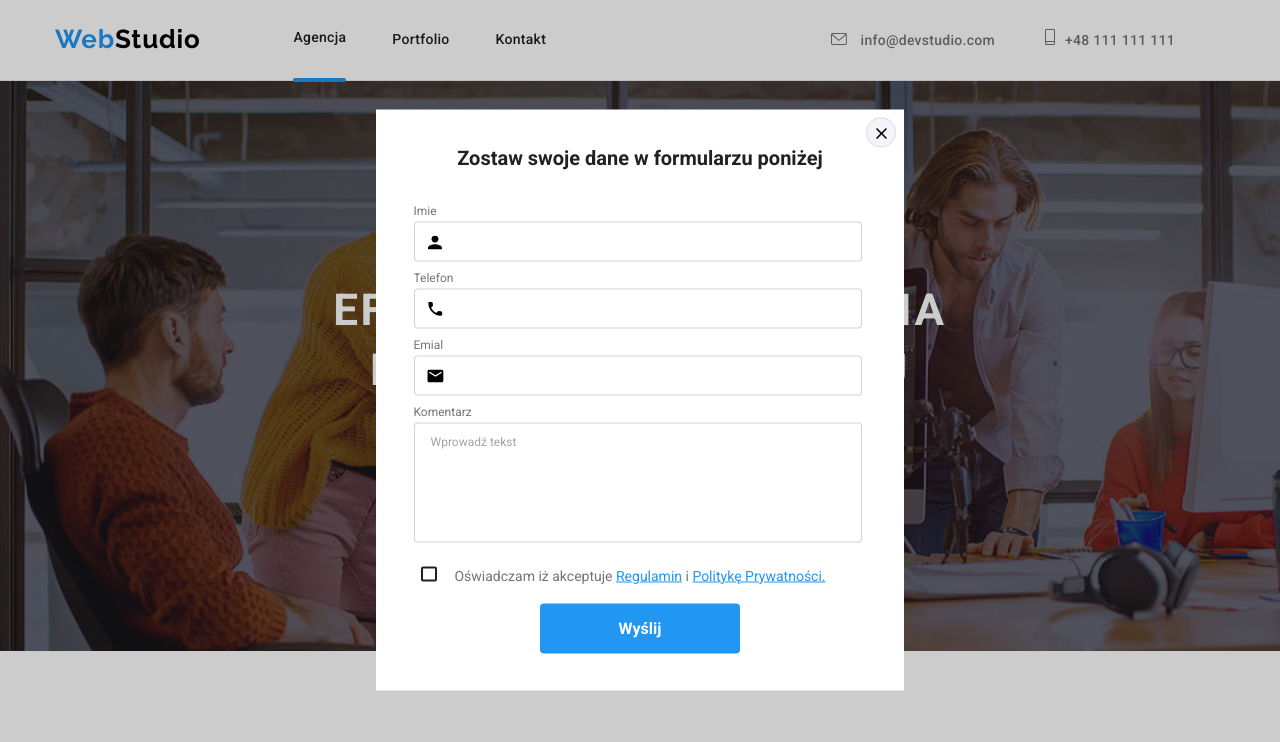
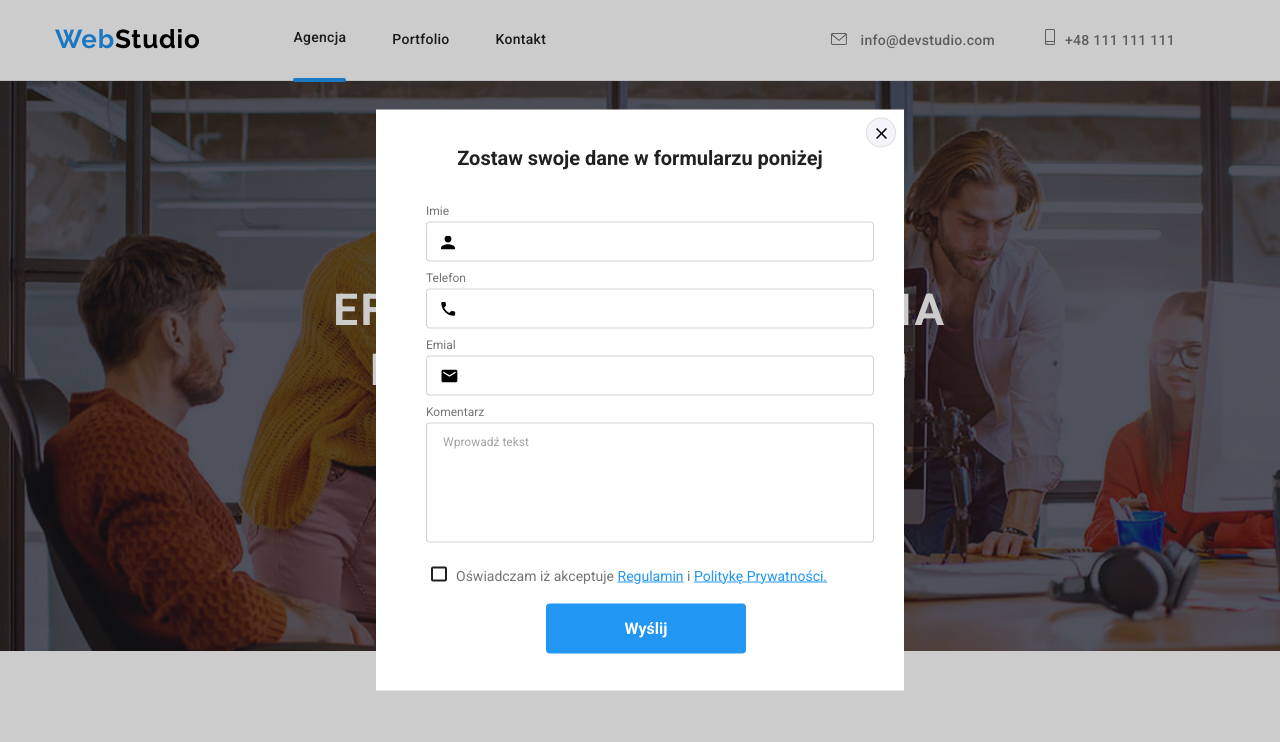
Before and after one commit to DawidForst/goit-markup-hw-06, a plain HTML site: page index.html in a window 1280 px wide. Both pictures are taken after a click on the button "Zamów usługe". Shown: the top 742 px of the page. Drawn offline with nearby package versions, Linux system fonts and the light colour scheme.

Commit message:
Zadanie 6.5

```diff
--- a/css/style.css
+++ b/css/style.css
@@ -734,7 +734,7 @@ figure {
 .form-input {
   display: block;
   padding: 0 0 0 32px;
-  margin: 3px 20px 10px 15px;
+  margin: 3px 20px 10px 40px;
   height: 40px;
   width: 448px;
   border-radius: 4px;
@@ -755,15 +755,15 @@ figure {
 }
 .icon-position1 {
   top: 126px;
-  left: 52px;
+  left: 65px;
 }
 .icon-position2 {
   top: 192px;
-  left: 52px;
+  left: 65px;
 }
 .icon-position3 {
   top: 258px;
-  left: 51px;
+  left: 65px;
 }
 .form-comment {
   height: 120px;
@@ -783,6 +783,7 @@ figure {
   box-shadow: none;
   outline: none;
 }
+
 .form-hover:hover > .form-input,
 .form-hover:focus-within > .form-input,
 .form-hover:active > .form-input {
@@ -802,7 +803,7 @@ figure {
   position: absolute;
   width: 11px;
   height: 8px;
-  left: 48px;
+  left: 58px;
   top: 460px;
   z-index: 999;
   fill: var(--semi-text-color);
@@ -810,6 +811,8 @@ figure {
 }
 
 .terms-and-conditions {
+  display: flex;
+  margin-left: 70px;
   font-size: 14px;
   padding: 15px 0 20px 0;
 }
@@ -829,7 +832,7 @@ figure {
   height: 15px;
   width: 16px;
   top: 457px;
-  left: 45px;
+  left: 55px;
   border-radius: 2px;
   background-color: var(--semi-text-color);
   border: var(--h-color) 2px solid;
@@ -843,10 +846,10 @@ figure {
 }
 .link-terms:hover {
   color: var(--p-color);
-  cursor: pointer;
 }
 
 .button-order-service {
+  margin-left: 160px;
   background-color: var(--hover-links-color);
   border-radius: 4px;
   border-style: none;
@@ -867,7 +870,7 @@ figure {
 }
 
 .description {
-  margin-left: 15px;
+  margin-left: 40px;
   font-size: 12px;
 }
 
--- a/index.html
+++ b/index.html
@@ -526,21 +526,23 @@
 
             <span class="description">Komentarz</span>
               <textarea name="comment" placeholder="Wprowadź tekst" class="form-input form-comment"></textarea>
-          </form>
+
           <label class="terms-and-conditions">
+
               <input type="checkbox">
               <svg class="tick">
                   <use xlink:href="./images/sprite.svg#tick" width="11" height="8"></use>
               </svg>
               <span class="checkmark"></span>
-              <span class="statement">Oświadczam iż akceptuje</span>
+              <span class="statement">Oświadczam iż akceptuje
               <a href="#" class="link-terms">Regulamin</a>
               i
-              <a href="#" class="link-terms">Politykę Prywatności.</a>
+              <a href="#" class="link-terms">Politykę Prywatności.</a></span>
           </label>
           <label>
               <button type="submit" class="button-order-service">Wyślij</button>
           </label>
+        </form>
       </div>
 
 
```
